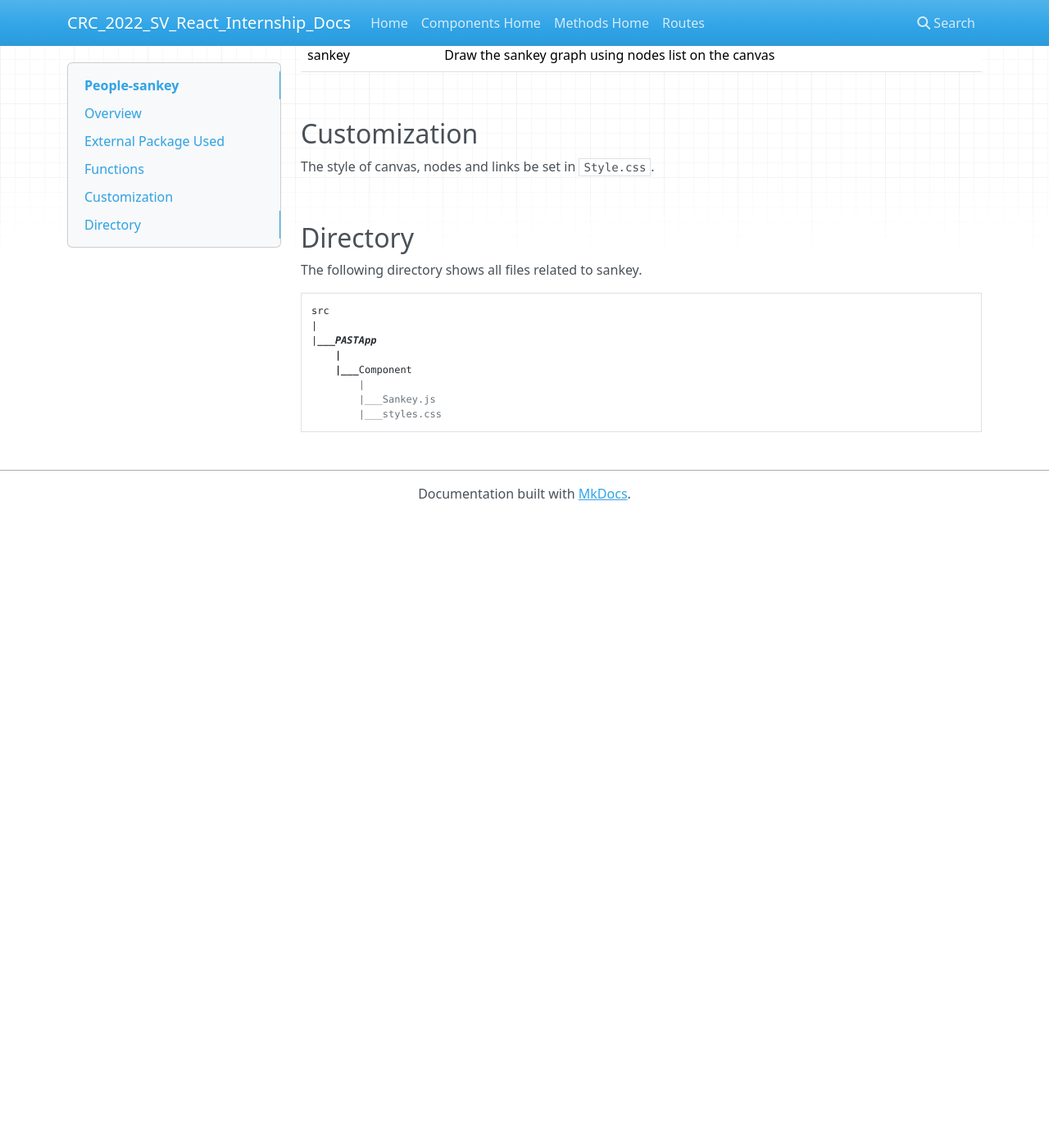
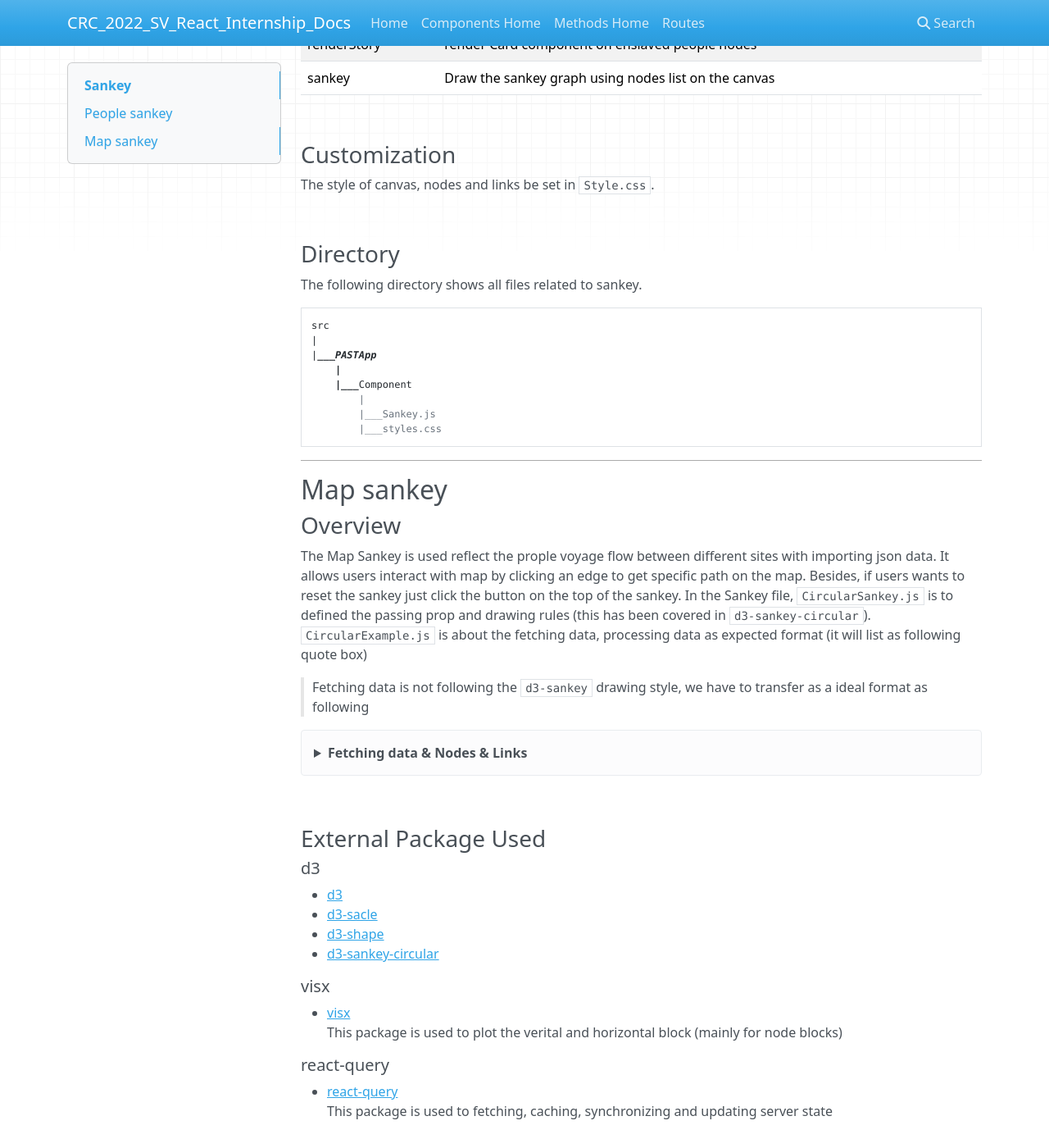
Before and after one commit to chenlize96/CRC_2022_SV_React_Internship_Docs, an MkDocs documentation site: the page built from docs/Components/Sankey.md, in a window 1280 px wide and 1400 px high, scrolled down 705 px. Shown: the whole window at 82% size. Built offline with MkDocs 1.6.1, drawn with Linux system fonts in a browser that asks for light colours; nearby versions of some CDN libraries; before the commit the page ends 1335 px from its top, so only the background shows below that; some of the changed text lies outside the part shown.

Commit message:
map sankey updat e

````diff
--- a/docs/Components/Sankey.md
+++ b/docs/Components/Sankey.md
@@ -1,6 +1,8 @@
-# People-sankey
+# Sankey
 
-## Overview
+## People sankey
+
+### Overview
 The People-sankey component is used for visualizing transaction information and relationship between enslaved people and enslavers. The visualization includes nodes of enslaved people, transaction and enslavers showing role of enslavers, type of transactions, detail information of voyages.
 
 The People-sankey component support features including:
@@ -11,13 +13,13 @@ The People-sankey component support features including:
 
 &nbsp;
 
-## External Package Used
-#### d3-sankey
+### External Package Used
+##### d3-sankey
 - [d3-sankey](https://github.com/d3/d3-sankey)
 
 &nbsp;
 
-## Functions
+### Functions
 |  Name     |   Functionality  |
 | -------   |  --------------- |
 | renderStory   |  render Card component on enslaved people nodes            |
@@ -25,12 +27,12 @@ The People-sankey component support features including:
 
 &nbsp;
 
-## Customization
+### Customization
 The style of canvas, nodes and links be set in `Style.css`.
 
 &nbsp;
 
-## Directory
+### Directory
 The following directory shows all files related to sankey.
 ```
 src
@@ -42,3 +44,146 @@ src
         |___Sankey.js
         |___styles.css
 ```
+-----
+## Map sankey
+### Overview
+The Map Sankey is used reflect the prople voyage flow between different sites with importing json data. It allows users interact with map by clicking an edge to get specific path on the map. Besides, if users wants to reset the sankey just click the button on the top of the sankey. In the Sankey file, `CircularSankey.js` is to defined the passing prop and drawing rules (this has been covered in `d3-sankey-circular`). `CircularExample.js` is about the fetching data, processing data as expected format (it will list as following quote box)
+
+> Fetching data is not following the `d3-sankey` drawing style, we have to transfer as a ideal format as following
+<details>
+<summary>Fetching data & Nodes & Links</summary>
+
+Fetching data
+```
+{
+    "Africa": {
+        "Africa": 168878,
+        "Brazil": 3520059,
+        "Caribbean": 5063754,
+        "Europe": 9179,
+        "Mainland North America": 365978,
+        "Other": 190794,
+        "Spanish Mainland Americas": 644166
+    },
+    "Brazil": {
+        "Brazil": 96539,
+        "Caribbean": 3970,
+        "Mainland North America": 83,
+        "Other": 37,
+        "Spanish Mainland Americas": 54734
+    },
+    "Caribbean": {
+        "Africa": 29,
+        "Caribbean": 159258,
+        "Mainland North America": 45570,
+        "Other": 6679,
+        "Spanish Mainland Americas": 121479
+    },
+    "Europe": {
+        "Mainland North America": 30
+    },
+    "Mainland North America": {
+        "Africa": 10,
+        "Brazil": 2,
+        "Caribbean": 7900,
+        "Mainland North America": 67808
+    },
+    "Other": {
+        "Brazil": 497,
+        "Caribbean": 1182,
+        "Mainland North America": 4615,
+        "Other": 15,
+        "Spanish Mainland Americas": 554
+    },
+    "Spanish Mainland Americas": {
+        "Africa": 70,
+        "Brazil": 1299,
+        "Caribbean": 736,
+        "Mainland North America": 10,
+        "Spanish Mainland Americas": 1171
+    }
+}
+```
+
+Node
+
+```
+key: Integer
+value: Object:{name: ___ , index: ___ , sourceLinks: ____ , targetLinks ____, value: ____, x0: ..., x1: ...., y0: ..., y1: ...}
+```
+
+```
+0: {name: 'Africa', index: 0, sourceLinks: Array(7), targetLinks: Array(4), partOfCycle: true, …}
+1: {name: 'Brazil', index: 1, sourceLinks: Array(5), targetLinks: Array(5), partOfCycle: true, …}
+2: {name: 'Caribbean', index: 2, sourceLinks: Array(5), targetLinks: Array(6), partOfCycle: true, …}
+3: {name: 'Europe', index: 3, sourceLinks: Array(1), targetLinks: Array(1), partOfCycle: false, …}
+4: {name: 'Mainland North America', index: 4, sourceLinks: Array(4), targetLinks: Array(7), partOfCycle: true, …}
+5: {name: 'Other', index: 5, sourceLinks: Array(5), targetLinks: Array(4), partOfCycle: true, …}
+6: {name: 'Spanish Mainland Americas', index: 6, sourceLinks: Array(5), targetLinks: Array(5), partOfCycle: true, …}
+```
+
+Link
+```
+key: Integer
+value: Object:{source: {Object}, target: {Object}, value: ..., width: ..., y0:..., y1:...}
+```
+
+```
+0: {source: {…}, target: {…}, value: 168878, index: 0, circular: true, …}
+1: {source: {…}, target: {…}, value: 3520059, index: 1, circular: false, …}
+2: {source: {…}, target: {…}, value: 5063754, index: 2, circular: false, …}
+3: {source: {…}, target: {…}, value: 9179, index: 3, circular: false, …}
+4: {source: {…}, target: {…}, value: 365978, index: 4, circular: false, …}
+5: {source: {…}, target: {…}, value: 190794, index: 5, circular: false, …}
+6: {source: {…}, target: {…}, value: 644166, index: 6, circular: false, …}
+7: {source: {…}, target: {…}, value: 96539, index: 7, circular: true, …}
+8: {source: {…}, target: {…}, value: 3970, index: 8, circular: false, …}
+9: {source: {…}, target: {…}, value: 83, index: 9, circular: false, …}
+10: {source: {…}, target: {…}, value: 37, index: 10, circular: false, …}
+```
+</details>
+
+
+&nbsp;
+### External Package Used
+##### d3
+- [d3](https://react-d3-library.github.io/)
+- [d3-sacle](https://github.com/d3/d3-scale)
+- [d3-shape](https://github.com/d3/d3-shape)
+- [d3-sankey-circular](https://github.com/tomshanley/d3-sankey-circular)
+
+##### visx
+- [visx](https://airbnb.io/visx/)
+<br>
+This package is used to plot the verital and horizontal block (mainly for node blocks)
+
+##### react-query
+- [react-query](https://tanstack.com/query/v4)
+<br>
+This package is used to fetching, caching, synchronizing and updating server state
+
+&nbsp;
+
+### Functions
+|  Name     |   Functionality  |
+| -------   |  --------------- |
+| Click Edge Lighten   |  render Card component on enslaved people nodes            |
+|  Hover on Node    |  Lighten all edges which are connected with the hover node                |
+| Connect with Map    |  Display the data which is related to the chosen edge                |
+
+
+&nbsp;
+
+### Directory
+```
+src
+|
+|___PASTApp
+    |
+    |___Component
+        |___ mapping
+                |___sankey
+                        |___CircularExample.js
+                        |___CircularSankey.js
+                        |___var.js
+```
````
Also changed, not shown: README.md (+1 -1 lines), docs/Components/Charts.md (+2 -2 lines).
